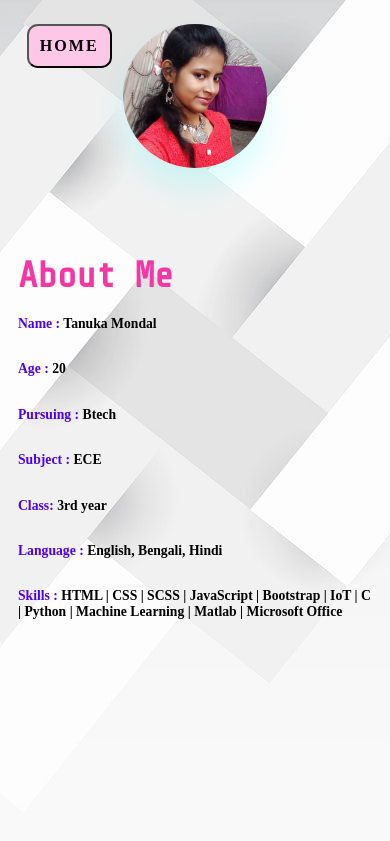
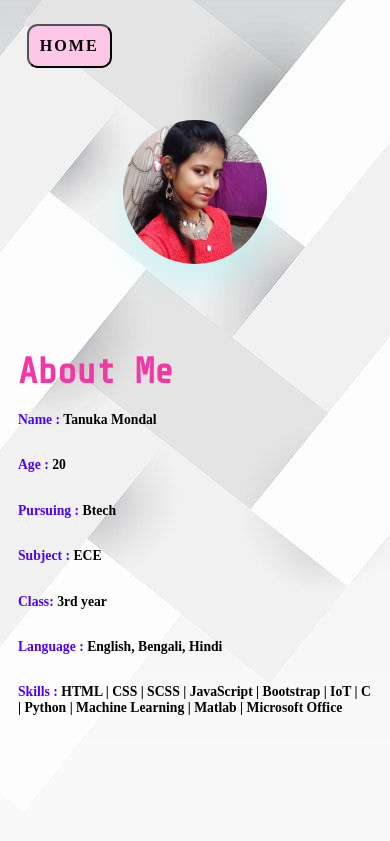
Before and after one commit to Tanuka-Mondal/Tanuka-Mondal.github.io, a plain HTML site: page about.html in a window 390 px wide. Shown: the top 841 px of the page. Drawn offline with nearby package versions, Linux system fonts and the light colour scheme.

Commit message:
Update about.html

```diff
--- a/about.html
+++ b/about.html
@@ -116,6 +116,11 @@
     font-size: 3vw;
   }
 
+    @media (max-width: 600px) {
+    #abimg{
+      margin-top: 5rem;
+    }
+  }
     </style>
   </head>
   <body>
@@ -133,8 +138,8 @@
 
       <section id="about" class="about">
         <div class="container">
-          <div class="about-img">
-            <img
+          <div id="abimg" class="about-img">
+            <img id="abimg"
               src="/images/image1.jpg"
               alt="Chaoo Charles"
               class="about-pic"
```
